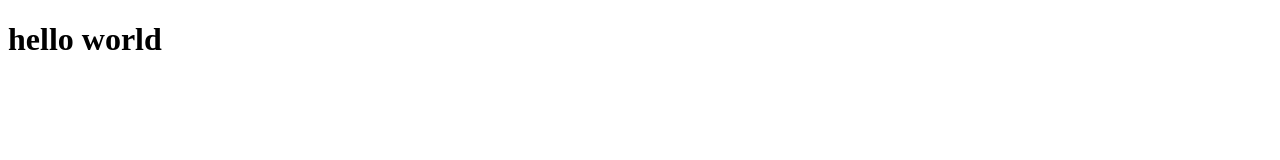
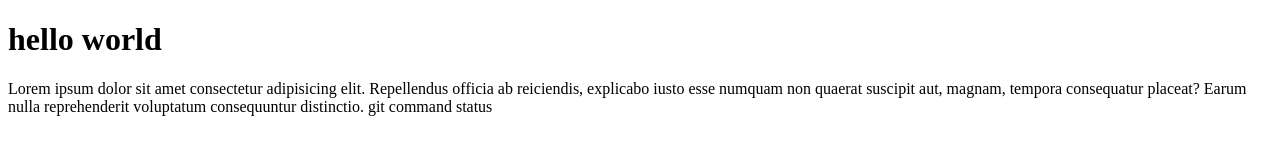
Before and after one commit to sher200408/lesson, a plain HTML site: page index.html in a window 1280 px wide. Drawn offline with Linux system fonts and the light colour scheme.

Commit message:
hello world

```diff
--- a/index.html
+++ b/index.html
@@ -7,6 +7,9 @@
 </head>
 <body>
     <h1>hello world</h1>
+    <p>Lorem ipsum dolor sit amet consectetur adipisicing elit. Repellendus officia ab reiciendis, explicabo iusto esse numquam non quaerat suscipit aut, magnam, tempora consequatur placeat? Earum nulla reprehenderit voluptatum consequuntur distinctio.
+        git command status
+    </p>
     <script src="./mina.js"></script>
 </body>
 </html>
```
